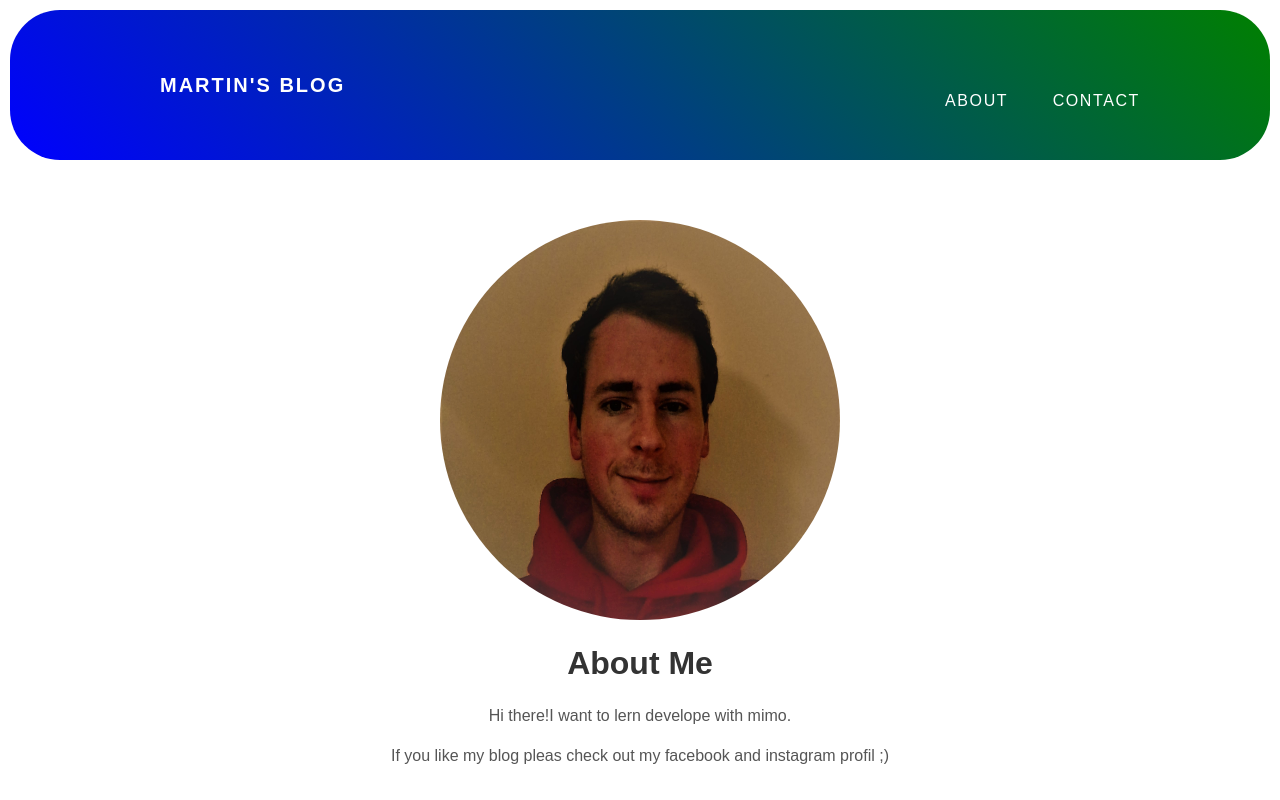
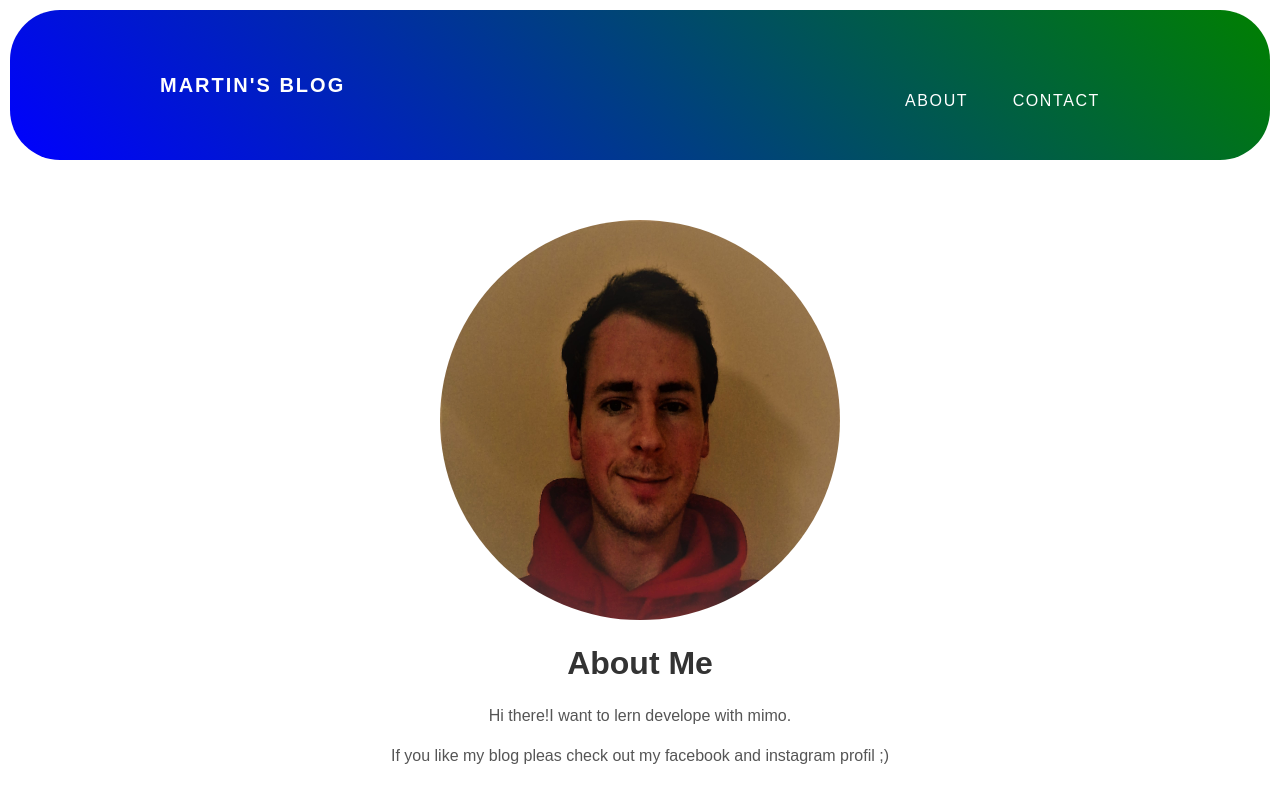
Before and after one commit to M4rtiin/M4rtiin.github, a plain HTML site: page about.html in a window 1280 px wide. Shown: the top 800 px of the page. Drawn offline with Linux system fonts and the light colour scheme; a web font is replaced by a local one.

Commit message:
Add files via upload

```diff
--- a/about.html
+++ b/about.html
@@ -10,7 +10,7 @@
        <a id="header-title" href="index.html">Martin's Blog</a>
        <ul id="header-nav">
          <li><a href="about.html">About</a></li>
-         <li><a href="mailto:martinmeier13245@gmail.com">Contact</a></li>
+         <li id="headerside"><a href="mailto:martinmeier13245@gmail.com">Contact</a></li>
        </ul>
      </div>
    </div>
```
Also changed, not shown: aboutvisitor.html (+1 -1 lines), index.html (+1 -1 lines).
